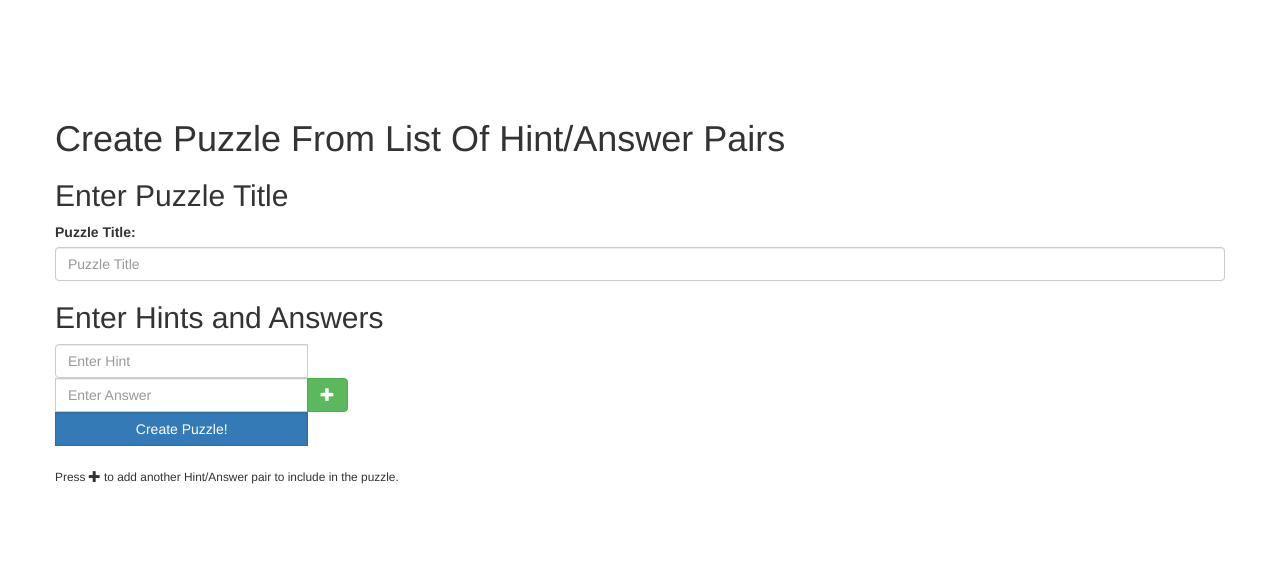
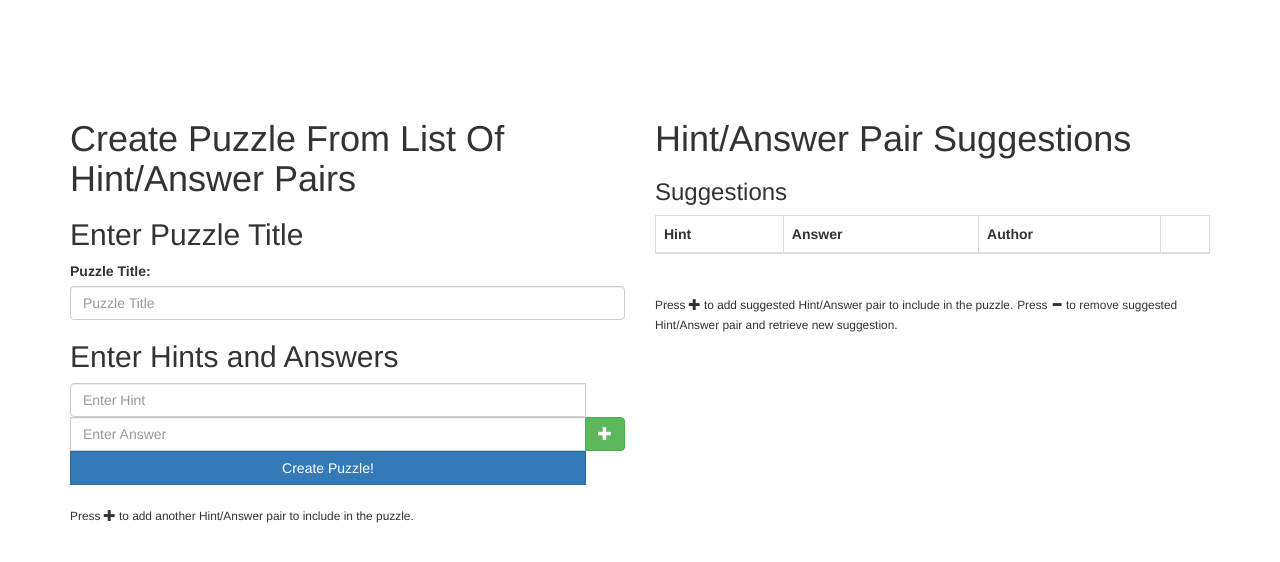
Before and after one commit to A-star-vengers/xword, a Flask app: page /create_puzzle in a window 1280 px wide. Shown: the part 51-613 px from the top of the page. Run offline with Flask 2, Linux system fonts and the light colour scheme; the visitor is signed in with stand-in values (Sample User, id 1); lists and menus that the app fills with data are empty; some libraries are stand-ins or nearby versions.

Commit message:
Added some front end code to support hint/answer pair suggestions.

```diff
--- a/app/static/js/create_puzzle.js
+++ b/app/static/js/create_puzzle.js
@@ -1,6 +1,6 @@
 $(function()
 {
-    $(document).on('click', '.btn-add', function(e)
+    $(document).on('click', '.btn-add.btn-success', function(e)
     {
         e.preventDefault();
 
@@ -20,11 +20,99 @@ $(function()
             .html('<span class="glyphicon glyphicon-minus"></span>');
         controlForm.find('.entry:not(:last) .btn-primary')
             .remove();
-    }).on('click', '.btn-remove', function(e)
+    }).on('click', '.btn-remove.btn-danger', function(e)
     {
+        var test = $(this).parents('.entry:first')[0];
+        if ( test.suggestion )
+        {
+            console.log(test.hint);
+            console.log(test.answer);
+            console.log(test.author);
+            // Clone the item back into the suggestion table
+            var suggestForm = $('tbody');
+
+            suggestForm.append(
+                '<tr>' +
+                    '<td>' + test.hint + '</td>' +
+                    '<td>' + test.answer + '</td>' +
+                    '<td>' + test.author + '</td>' +
+                    '<td class="td-actions">' +
+                        '<a href="javascript:;" class="btn btn-small btn-primary btn-add">' +
+                            '<span class="glyphicon glyphicon-plus"></span>' +
+                        '</a>' +
+                        '<a href="javascript:;" class="btn btn-small btn-primary btn-remove">' +
+                            '<span class="glyphicon glyphicon-minus"></span>' +
+                        '</a>' +
+
+                    '</td>' +
+                '</tr>'
+            );
+        }
+
         $(this).parents('.entry:first').remove();
 
         e.preventDefault();
         return false;
+    }).on('click', '.btn-small.btn-add', function(e)
+    {
+        e.preventDefault();
+
+        /* Update hint/answer pair addition part of the page */
+        var hint = $(this).parents('tr').children()[0].innerText;
+
+        var answer = $(this).parents('tr').children()[1].innerText;
+
+        var author = $(this).parents('tr').children()[2].innerText;
+
+        var controlForm = $('.controls form:first')[0];
+
+        var lastEntry = controlForm.children[controlForm.children.length-1];
+
+        var controlForm2 = $('.controls form:first');
+        var currentEntry = controlForm2.find('.entry:last');
+
+        var newEntry = $(currentEntry.clone()).appendTo(controlForm2);
+
+        var lastEntryHint = lastEntry.children[0];
+        var lastEntryAnswer = lastEntry.children[1];
+
+        lastEntryHint.value = hint;
+        lastEntryAnswer.value = answer;
+
+        //Create an arbitrary attribute to query for when this is removed
+        //When removed place back in table
+        lastEntry.hint = hint;
+        lastEntry.answer = answer;
+        lastEntry.suggestion = true;
+        lastEntry.author = author;
+
+        var newLength = $('.controls .entry').length;
+
+        newEntry.find('input').val('');
+        newEntry.find(':submit').val('Create Puzzle!');
+
+        newEntry.find('input[name^=hint]').attr("name", "hint_" + newLength);
+        newEntry.find('input[name^=answer]').attr("name", "answer_" + newLength);
+
+        controlForm2.find('.entry:not(:last) .btn-add')
+            .removeClass('btn-add').addClass('btn-remove')
+            .removeClass('btn-success').addClass('btn-danger')
+            .html('<span class="glyphicon glyphicon-minus"></span>');
+        controlForm2.find('.entry:not(:last) .btn-primary')
+            .remove();
+
+        /* Update the suggestion part of the page */
+
+        // Remove the current element from the suggestion table
+        $(this).parents('tr').remove();
+
+        // Update the suggestion table with new suggestions
+    }).on('click', '.btn-small.btn-remove', function(e)
+    {
+        //Remove the suggestion and retrieve a new one
+        $(this).parents('tr').remove();
+
+        //Send ajax query containing GET request with removed suggestion
+        //as well as number of new suggestions to retrieve
     });
 });
--- a/app/templates/create_puzzle.html
+++ b/app/templates/create_puzzle.html
@@ -2,7 +2,7 @@
 {% block mainbody %}
 <div class="container">
     <div class="row">
-
+        <div class="col-md-6">
             <h1>Create Puzzle From List Of Hint/Answer Pairs</h1>
             <div class="control-group" id="fields">
                 <!--<label class="control-label" for="field1">Nice Multiple Form Fields</label>-->
@@ -17,7 +17,7 @@
                          </div>
 
                         <h2>Enter Hints and Answers</h2>
-                    <div class="entry input-group col-xs-3">
+                        <div class="entry input-group col-s-3">
                             <input class="form-control" name="hint_1" type="text" placeholder="Enter Hint" />
                             <input class="form-control" name="answer_1" type="text" placeholder="Enter Answer" />
                             <input type="hidden" name="csrf_token" value="{{ csrf_token() }}" />
@@ -36,6 +36,75 @@
                 </div>
             </div>
         </div>
+        <div class="col-md-6">
+            <h1>Hint/Answer Pair Suggestions</h1>
+            <div class="widget stacked widget-table action-table">
+                <div class="widget-header">
+                    <i class="icon-th-list"></i>
+                    <h3>Suggestions</h3>
+                </div>
+                <div class="widget-content">
+                    <table class="table table-striped table-bordered">
+                        <thead>
+                            <tr>
+                                <th>Hint</th>
+                                <th>Answer</th>
+                                <th>Author</th>
+                                <th class="td-actions"></th>
+                            </tr>
+                        </thead>
+                        <tbody>
+                        <!--
+                            <tr>
+                                <td>An economic system in which the central government controls, owns factories, farms and offices</td>
+                                <td>communism</td>
+                                <td>Bobby Tables</td>
+                                <td class="td-actions">
+                                    <a href="javascript:;" class="btn btn-small btn-primary btn-add">
+                                        <span class="glyphicon glyphicon-plus"></span>
+                                    </a>
+                                    <a href="javascript:;" class="btn btn-small btn-primary btn-remove">
+                                        <span class="glyphicon glyphicon-minus"></span>
+                                    </a>
+                                </td>
+                            </tr>
+                            <tr>
+                                <td>Owners and workers who make products</td>
+                                <td>producers</td>
+                                <td>Bobby Tables</td>
+                                <td class="td-actions">
+                                    <a href="javascript:;" class="btn btn-small btn-primary btn-add">
+                                        <span class="glyphicon glyphicon-plus"></span>
+                                    </a>
+                                    <a href="javascript:;" class="btn btn-small btn-primary btn-remove">
+                                        <span class="glyphicon glyphicon-minus"></span>
+                                    </a>
+                                </td>
+                            </tr>
+                            <tr>
+                                <td>The science that studies population distribution and change</td>
+                                <td>demography</td>
+                                <td>Bobby Tables</td>
+                                <td class="td-actions">
+                                    <a href="javascript:;" class="btn btn-small btn-primary btn-add">
+                                        <span class="glyphicon glyphicon-plus"></span>
+                                    </a>
+                                    <a href="javascript:;" class="btn btn-small btn-primary btn-remove">
+                                        <span class="glyphicon glyphicon-minus"></span>
+                                    </a>
+                                </td>
+                            </tr>
+                        -->
+                        </tbody>
+                    </table>
+                    <br>
+                    <small>Press <span class="glyphicon glyphicon-plus gs"></span> to add suggested Hint/Answer pair to include in the puzzle.</small>
+                    <small>Press <span class="glyphicon glyphicon-minus gs"></span> to remove suggested Hint/Answer pair and retrieve new suggestion.</small>
+                    </div>
+                </div>
+            </div>
+        </div>
+    </div>
 </div>
 {% endblock %}
 {% block jsinclude %}
```
Lines whose indentation alone changed are shown as unchanged.
